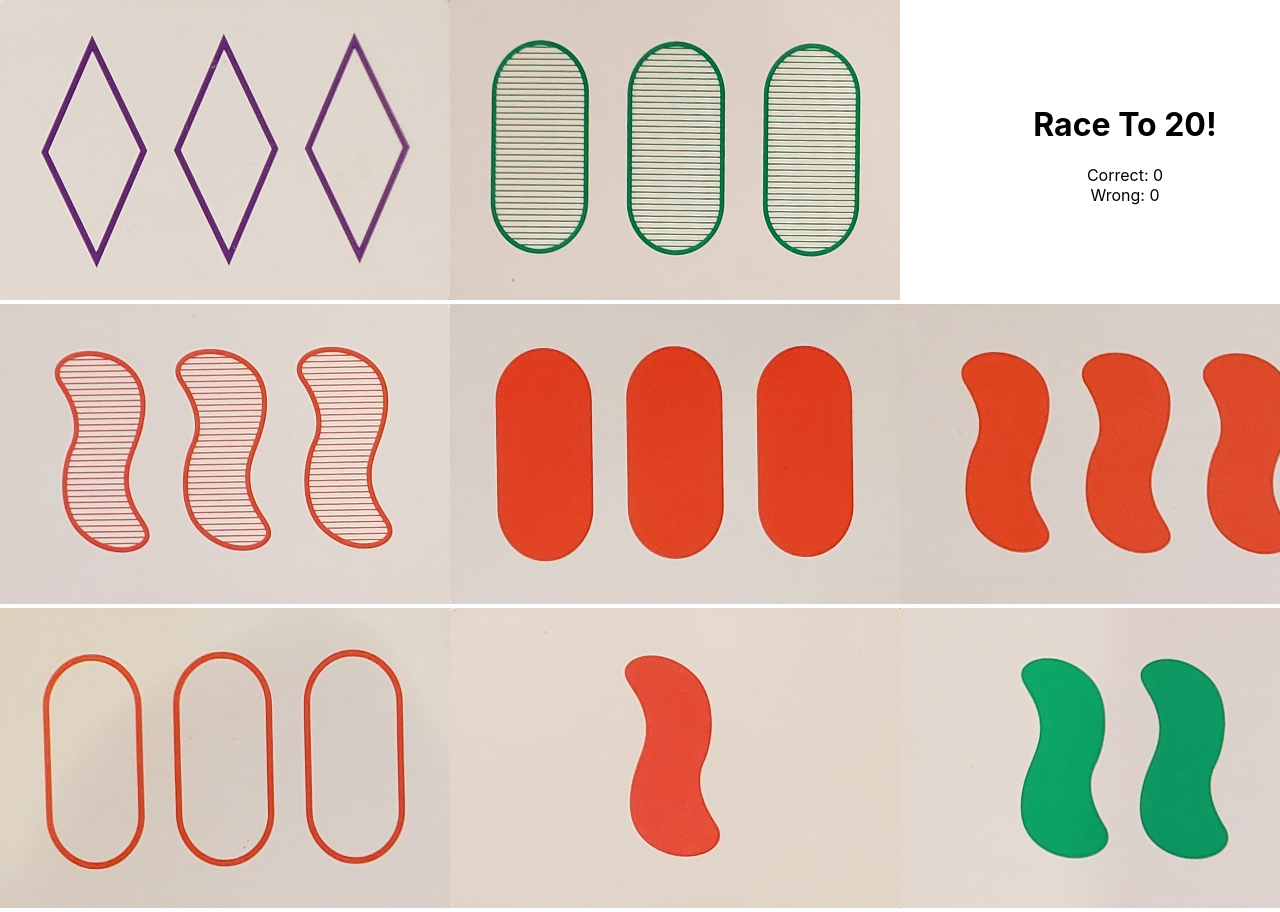
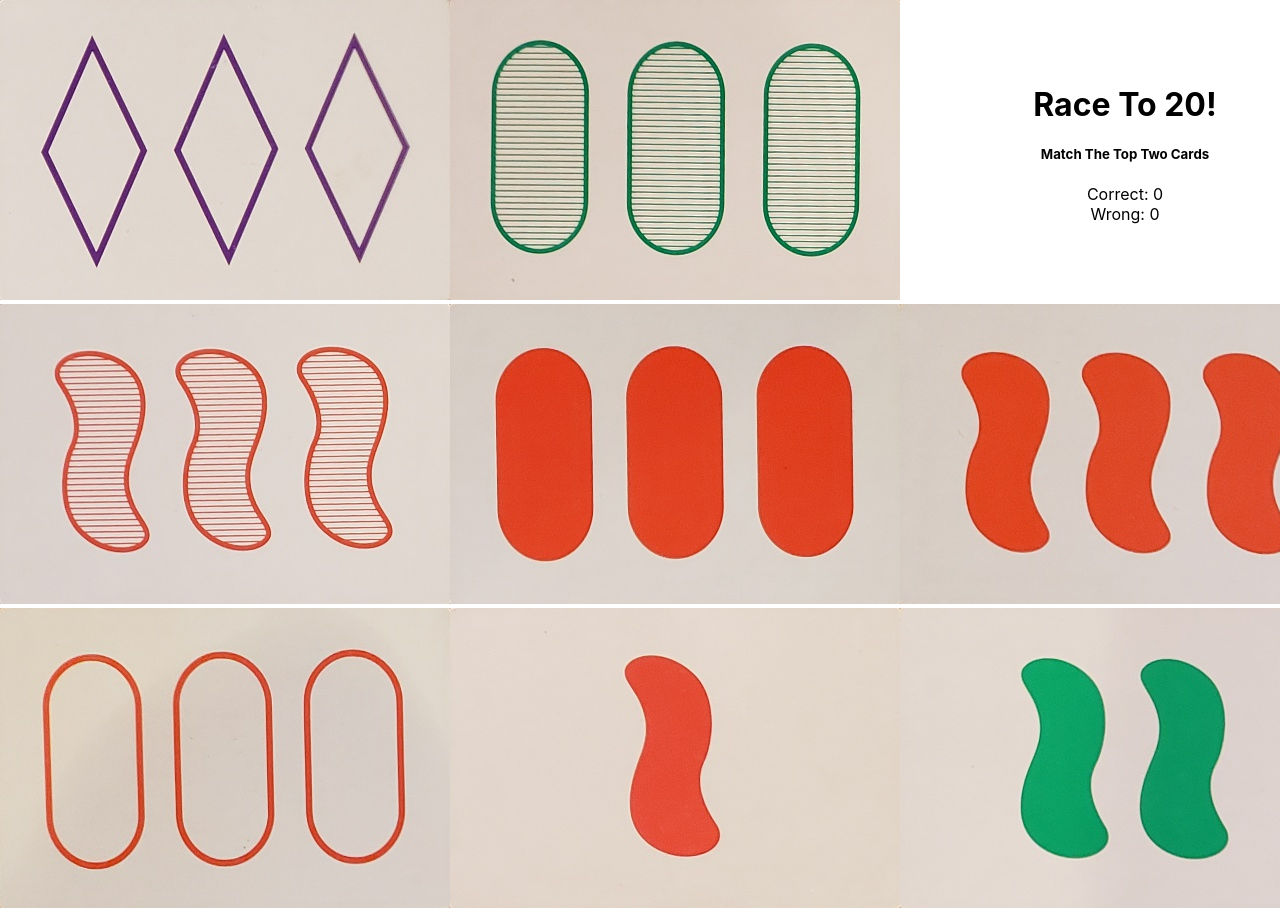
Before and after one commit to lilleswing/set-trainer, a React (Create React App) app: page / in a window 1280 px wide. Shown: the top 912 px of the page. Built offline with nearby package versions, Linux system fonts and the light colour scheme.

Commit message:
With Some Instructions

```diff
--- a/src/App.js
+++ b/src/App.js
@@ -283,6 +283,7 @@ function App() {
                     {myCard2}
                     <div className={"scoreBoard"}>
                         <h1 className={"hr"}> Race To 20! </h1>
+                        <h5>Match The Top Two Cards</h5>
                         <p>
                             Correct: {scoreboard['correct']}
                             <br></br>
--- a/src/index.css
+++ b/src/index.css
@@ -16,7 +16,7 @@ code {
     display: flex;
     flex-wrap: wrap;
     height: 100%;
-    width: 100%;
+    width: 1350px;
 }
 
 .hidden {
```
Also changed, not shown: 9 other files (tests, documents, lock files or other folders).
